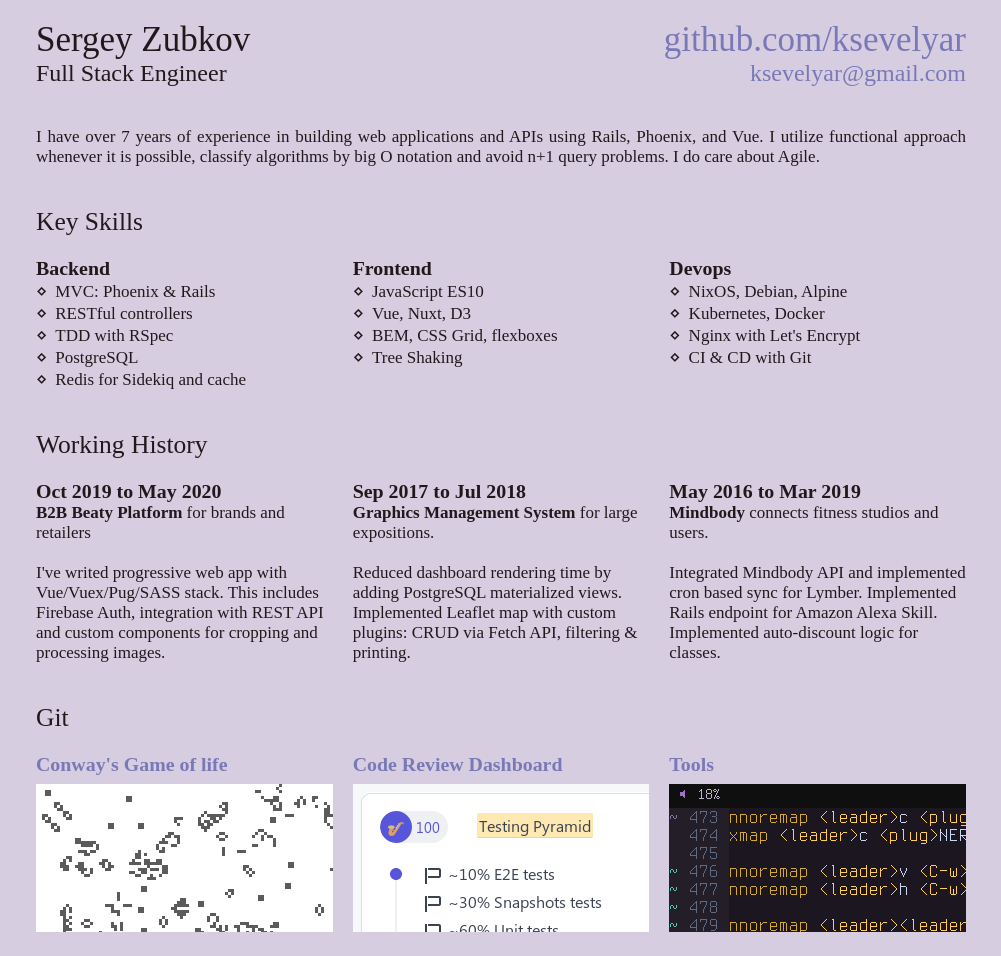
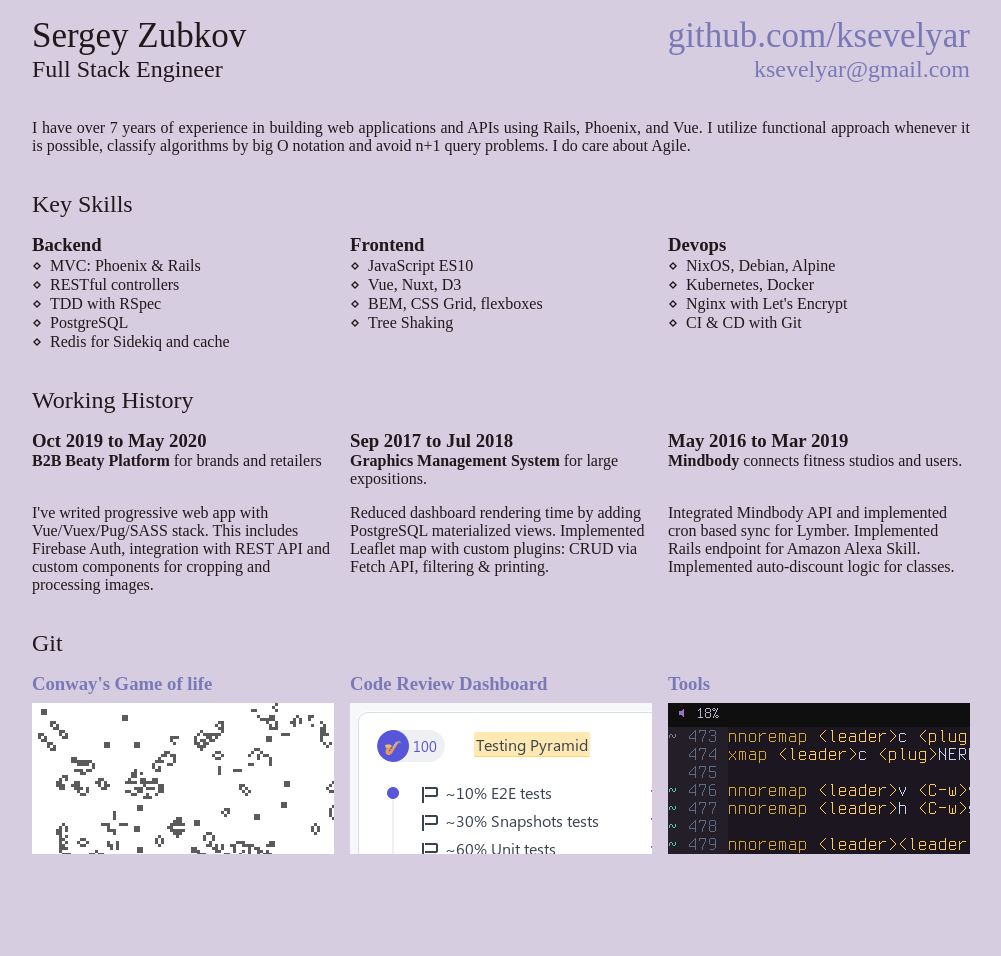
Before and after one commit to ksevelyar/resume, a plain HTML site: page index.html in a window 1280 px wide. Shown: the whole page, without its empty margins (139-1140 px from the left). After the commit the page ends 890 px from the top, so only its background shows below. Drawn offline with Linux system fonts and the light colour scheme; a web font is replaced by a local one.

Commit message:
refactor to use rem & css variables

```diff
--- a/resume.css
+++ b/resume.css
@@ -1,8 +1,13 @@
-/* TODO: implement CSS Variables */
+:root {
+  --bg: #d7cde1;
+  --fg: #22181c;
+  --link-fg: #7a79b7;
+  --link-fg-hover: #00afb5;
+  --font-size: 16px;
+}
 
 @font-face {
   font-family: "Iosevka";
-  /* font-display: swap; */
   font-stretch: normal;
   font-style: normal;
   src: url("iosevka/iosevka-light.woff2") format("woff2");
@@ -17,10 +22,10 @@
 a {
   transition: all 0.2s linear;
   text-decoration: none;
-  color: #7a79b7;
+  color: var(--link-fg);
 }
 a:hover {
-  color: #00afb5;
+  color: var(--link-fg-hover);
 }
 
 h1,
@@ -28,16 +33,10 @@ h2 {
   font-weight: 500;
 }
 
-h1,
-h2,
-h3 {
-  text-align: left;
-}
-
 body {
-  font-size: 18px;
-  color: #22181c;
-  background: #d7cde1;
+  font-size: var(--font-size);
+  color: var(--fg);
+  background: var(--bg);
 }
 
 ul {
@@ -45,16 +44,15 @@ ul {
 }
 li:before {
   content: "⋄";
-  padding-right: 8px;
-  font-size: 18px;
+  padding-right: 0.5rem;
 }
 
 .resume {
-  grid-gap: 20px;
+  grid-gap: 1rem;
   min-height: 100vh;
   margin: 0;
   font-family: "Iosevka";
-  padding: 20px;
+  padding: 0.5rem;
   display: grid;
   grid-auto-rows: min-content;
   grid-template-columns: 1fr 1fr;
@@ -68,23 +66,22 @@ li:before {
 
 .resume-contacts {
   grid-column-end: span 2;
-  text-align: left;
 }
 
 .resume-header__name,
 .resume-contacts__github {
-  font-size: 32px;
+  font-size: 2rem;
   display: block;
 }
 
 .resume-header__position,
 .resume-contacts__email {
-  font-size: 24px;
+  font-size: 1.5rem;
   display: block;
 }
 
 .section-title {
-  margin-top: 30px;
+  margin-top: 1rem;
 }
 
 .resume-image {
@@ -132,19 +129,20 @@ li:before {
   .resume-contacts__email {
     font-size: 24px;
   }
+
+  .resume {
+    padding: 1rem;
+  }
 }
 
 @media print {
   body {
     font-size: 14pt;
-    background-color: #fff;
+    background-color: white;
   }
 }
 
 @media (min-width: 850px), print {
-  body {
-    font-size: 17px;
-  }
   .wh-2 {
     grid-row: auto;
   }
```
